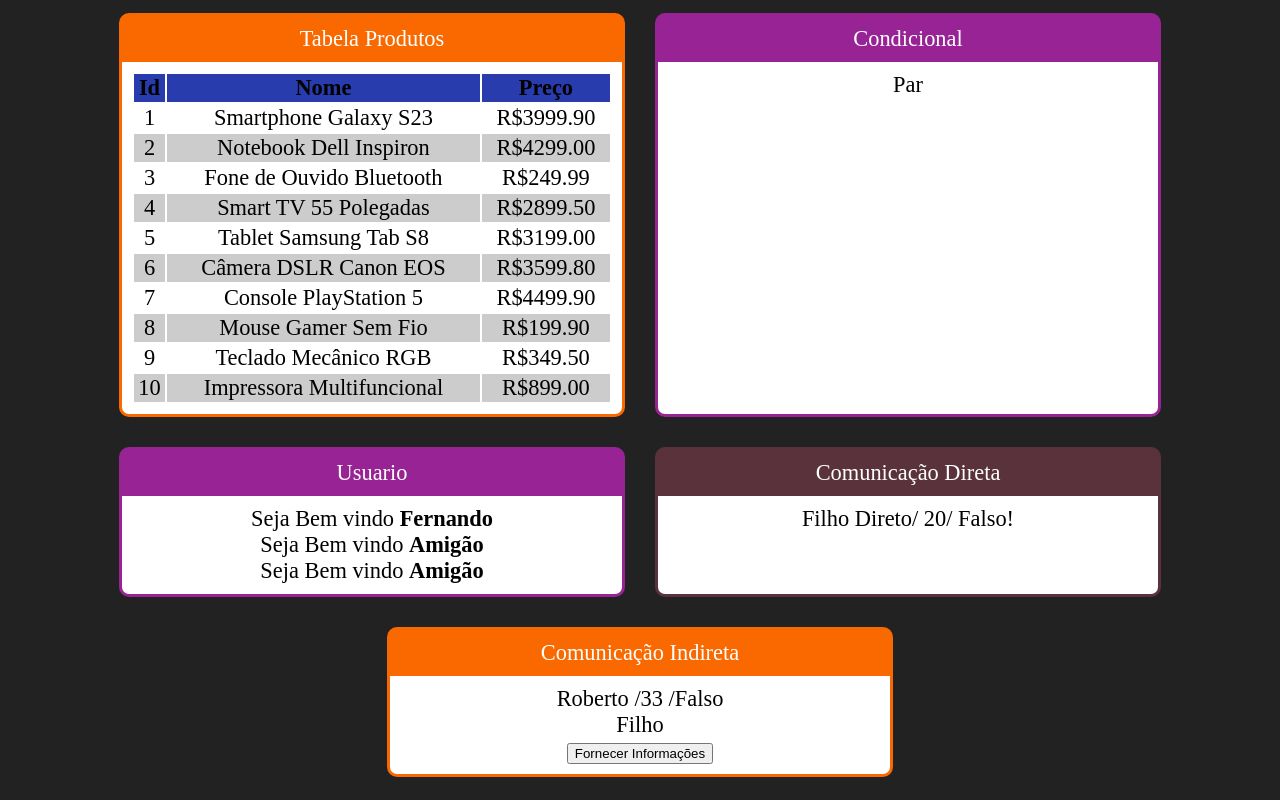
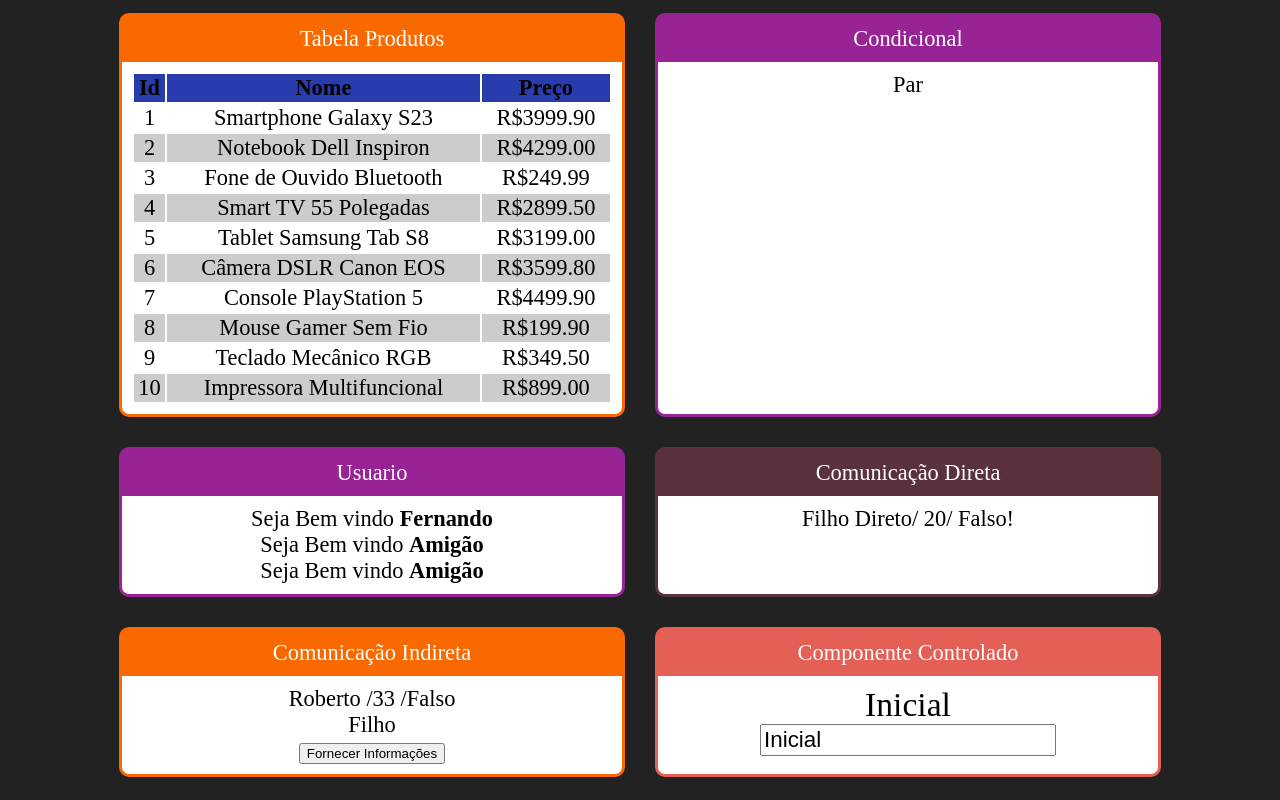
Before and after one commit to felipe-lima-flooxai/react-mod2-fundamentos, a React (Create React App) app: page / in a window 1280 px wide. Shown: the part 1039-1839 px from the top of the page. Built offline with nearby package versions, Linux system fonts and the light colour scheme.

Commit message:
feat: componente controlado

```diff
--- a/src/App.jsx
+++ b/src/App.jsx
@@ -13,6 +13,7 @@
 import UsuarioInfo from "./components/condicional/UsuarioInfo";
 import DiretaPai from "./components/comunicacao/DiretaPai";
 import IndiretaPai from "./components/comunicacao/IndiretaPai";
+import Input from "./components/formulario/Input";
 
 
 
@@ -75,6 +76,10 @@
                 <IndiretaPai></IndiretaPai>
             </Card>
 
+            <Card titulo="Componente Controlado" color="#e45f56">
+                <Input></Input>
+            </Card>
+
         </div>
 
 
--- /dev/null
+++ b/src/components/formulario/Input.css
@@ -0,0 +1,3 @@
+.Input input {
+    font-size: 1.4rem;
+}
--- /dev/null
+++ b/src/components/formulario/Input.jsx
@@ -0,0 +1,23 @@
+import React, { useState } from "react"
+import "./Input.css"
+
+
+export default props =>{
+
+        const [valor, setValor] = useState("Inicial")
+
+        function quandoMudar(e) {
+            setValor(e.target.value)
+        }
+
+    return (
+
+        <div className="Input">
+            <h2>{valor}</h2>
+            <input value={valor} onChange={quandoMudar}></input>
+
+        </div>
+
+    )
+
+}
```
